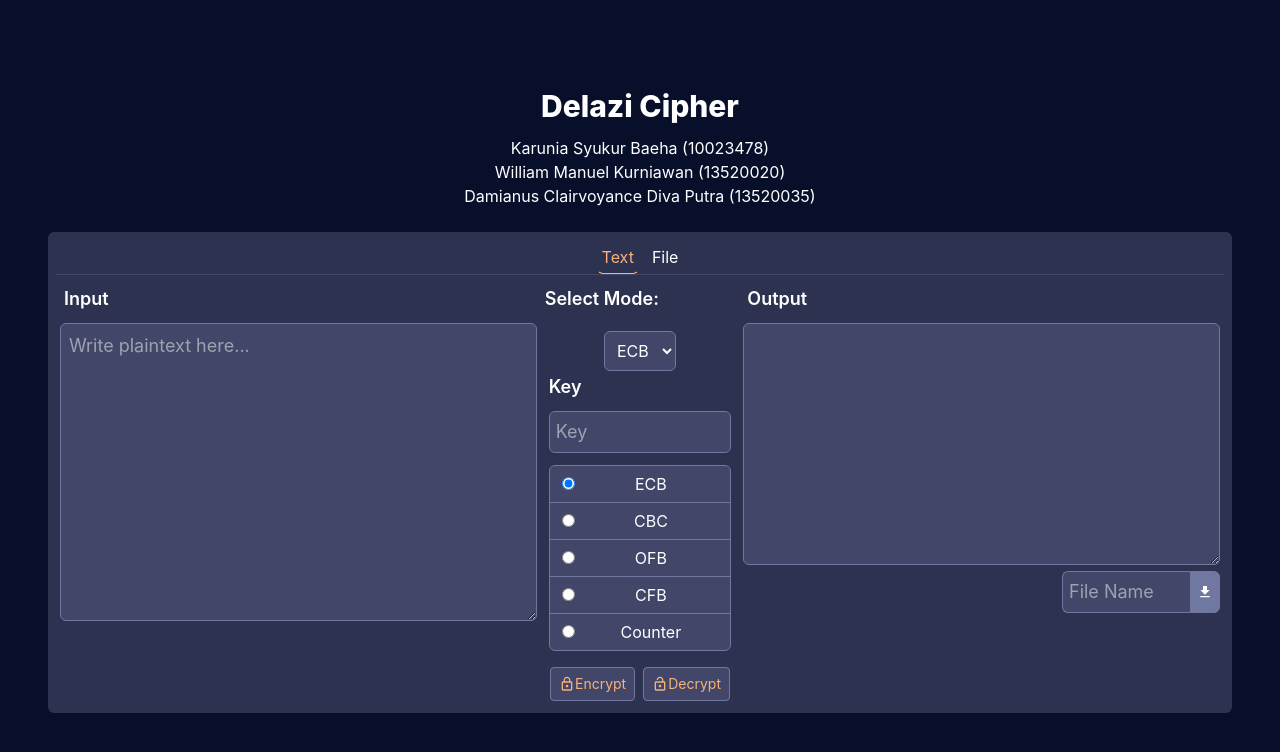
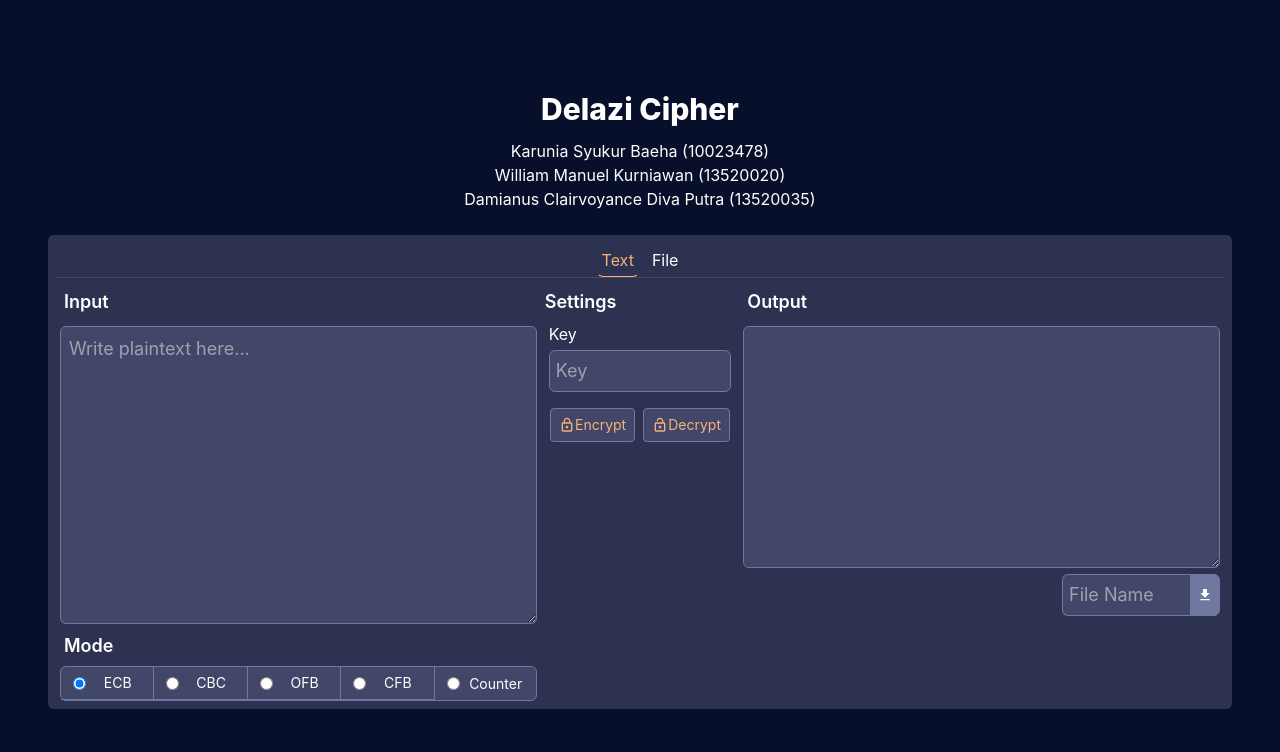
Before and after one commit to dclairvoyance/Tugas3_IF4020_Kripto, a React (Vite) app in the folder frontend/: page / in a window 1280 px wide. Shown: the top 752 px of the page. Built offline with nearby package versions, Linux system fonts and the light colour scheme.

Commit message:
feat: restructure ui

```diff
--- a/frontend/src/components/Delazi.jsx
+++ b/frontend/src/components/Delazi.jsx
@@ -15,10 +15,6 @@ const Delazi = () => {
   const [userInput, setUserInput] = useState("");
   const [userOutput, setUserOutput] = useState("");
   const outputTextArea = useRef(null);
-
-  const [encryptionMode, setEncryptionMode] = useState("ecb");
-  const [cfbBitSize, setCfbBitSize] = useState("2");
-  const [ofbBitSize, setOfbBitSize] = useState("2");
 
   const [key, setKey] = useState("");
   const [mode, setMode] = useState("ecb");
@@ -68,7 +64,7 @@ const Delazi = () => {
           key: key,
           round: round,
           mode: mode,
-          size: size,
+          ...((mode === "cfb" || mode === "ofb") && { size: size }),
         }),
       });
       const data = await response.json();
@@ -134,7 +130,7 @@ const Delazi = () => {
           key: key,
           round: round,
           mode: mode,
-          size: size,
+          ...((mode === "cfb" || mode === "ofb") && { size: size }),
         }),
       });
 
@@ -227,107 +223,100 @@ const Delazi = () => {
                 fileName={fileInputName}
               />
             )}
+
+            <h2 className="h-8 items-center ml-1 mb-1 flex text-lg font-semibold text-white">
+              Mode
+            </h2>
+            {/* mode picker */}
+            <ul className="lg:flex items-center text-white bg-primary_2 rounded-md border border-primary_3 focus:ring-blue-50">
+              <li className="w-full lg:border-r border-b border-primary_3">
+                <div className="flex items-center px-3 h-8">
+                  <input
+                    id="list-ecb"
+                    type="radio"
+                    value="ecb"
+                    className="w-4"
+                    checked={mode === "ecb"}
+                    onChange={(e) => setMode(e.target.value)}
+                  />
+                  <label htmlFor="list-ecb" className="w-full ms-2 text-sm">
+                    ECB
+                  </label>
+                </div>
+              </li>
+              <li className="w-full lg:border-r border-b border-primary_3">
+                <div className="flex items-center px-3 h-8">
+                  <input
+                    id="list-cbc"
+                    type="radio"
+                    value="cbc"
+                    className="w-4"
+                    checked={mode === "cbc"}
+                    onChange={(e) => setMode(e.target.value)}
+                  />
+                  <label htmlFor="list-cbc" className="w-full ms-2 text-sm">
+                    CBC
+                  </label>
+                </div>
+              </li>
+              <li className="w-full lg:border-r border-b border-primary_3">
+                <div className="flex items-center px-3 h-8">
+                  <input
+                    id="list-ofb"
+                    type="radio"
+                    value="ofb"
+                    className="w-4"
+                    checked={mode === "ofb"}
+                    onChange={(e) => setMode(e.target.value)}
+                  />
+                  <label htmlFor="list-ofb" className="w-full ms-2 text-sm">
+                    OFB
+                  </label>
+                </div>
+              </li>
+              <li className="w-full lg:border-r border-b border-primary_3">
+                <div className="flex items-center px-3 h-8">
+                  <input
+                    id="list-cfb"
+                    type="radio"
+                    value="cfb"
+                    className="w-4"
+                    checked={mode === "cfb"}
+                    onChange={(e) => setMode(e.target.value)}
+                  />
+                  <label htmlFor="list-cfb" className="w-full ms-2 text-sm">
+                    CFB
+                  </label>
+                </div>
+              </li>
+              <li className="w-full">
+                <div className="flex items-center px-3 h-8">
+                  <input
+                    id="list-ctr"
+                    type="radio"
+                    value="counter"
+                    className="w-4"
+                    checked={mode === "counter"}
+                    onChange={(e) => setMode(e.target.value)}
+                  />
+                  <label htmlFor="list-ctr" className="w-full ms-2 text-sm">
+                    Counter
+                  </label>
+                </div>
+              </li>
+            </ul>
           </div>
 
+          {/* settings */}
+          <div className="basis-2/12 flex-col mx-1">
+            <h2 className="h-8 items-center flex text-lg font-semibold text-white">
+              Settings
+            </h2>
+
             {/* key */}
-          <div className="basis-2/12 flex-col mx-1">
-            {/* Select Mode */}
-            <h2 className="h-8 items-center mb-4 flex text-lg font-semibold text-white">Select Mode:</h2>
-            <select
-              value={encryptionMode}
-              onChange={(e) => setEncryptionMode(e.target.value)}
-              className="border rounded-md p-2 bg-primary_2 rounded-md border border-primary_3 text-white-800 focus:outline-none focus:ring-2 focus:ring-blue-50"
-            >
-              <option value="ecb" >ECB</option>
-              <option value="cbc">CBC</option>
-              <option value="cfb">CFB</option>
-              <option value="ofb">OFB</option>
-              <option value="ctr">CTR</option>
-            </select>
-
-            {encryptionMode === "cfb" && (
-              <div className="mt-3">
-                <h3 className="h-8 items-center ml-1 mt-3 flex text-lg font-semibold text-white">Select CFB Bit Size:</h3>
-                <div className="flex items-center space-x-4">
-                  <label className="flex items-center">
-                    <input
-                      type="radio"
-                      value="2"
-                      checked={cfbBitSize === "2"}
-                      onChange={(e) => setCfbBitSize(e.target.value)}
-                      className="form-radio text-primary_2 focus:ring-2 focus:ring-blue-500"
-                    />
-                    <span className="text-white ml-2">2 bit</span>
-                  </label>
-                  <label className="flex items-center">
-                    <input
-                      type="radio"
-                      value="4"
-                      checked={cfbBitSize === "4"}
-                      onChange={(e) => setCfbBitSize(e.target.value)}
-                      className="form-radio text-primary_2 focus:ring-2 focus:ring-blue-500"
-                    />
-                    <span className="text-white ml-2">4 bit</span>
-                  </label>
-                  <label className="flex items-center">
-                    <input
-                      type="radio"
-                      value="8"
-                      checked={cfbBitSize === "8"}
-                      onChange={(e) => setCfbBitSize(e.target.value)}
-                      className="form-radio text-primary_2 focus:ring-2 focus:ring-blue-500"
-                    />
-                    <span className="text-white ml-2">8 bit</span>
-                  </label>
-                </div>
-              </div>
-            )}
-
-
-            {encryptionMode === "ofb" && (
-              <div className="mb-4">
-                <h2 className="h-8 items-center ml-1 mt-4 flex text-lg font-semibold text-white">Select OFB Bit Size:</h2>
-                <div className="flex items-center space-x-4">
-                  <label className="flex items-center">
-                    <input
-                      type="radio"
-                      value="2"
-                      checked={ofbBitSize === "2"}
-                      onChange={(e) => setOfbBitSize(e.target.value)}
-                      className="form-radio text-primary_2 focus:ring-2 focus:ring-blue-500"
-                    />
-                    <span className="text-white ml-2">2 bit</span>
-                  </label>
-                  <label className="flex items-center">
-                    <input
-                      type="radio"
-                      value="4"
-                      checked={ofbBitSize === "4"}
-                      onChange={(e) => setOfbBitSize(e.target.value)}
-                      className="form-radio text-primary_2 focus:ring-2 focus:ring-blue-500"
-                    />
-                    <span className="text-white ml-2">4 bit</span>
-                  </label>
-                  <label className="flex items-center">
-                    <input
-                      type="radio"
-                      value="8"
-                      checked={ofbBitSize === "8"}
-                      onChange={(e) => setOfbBitSize(e.target.value)}
-                      className="form-radio text-primary_2 focus:ring-2 focus:ring-blue-500"
-                    />
-                    <span className="text-white ml-2">8 bit</span>
-                  </label>
-                </div>
-              </div>
-            )}
-
-            {/* Select Mode */}
-
-
-            <h2 className="h-8 items-center ml-1 mb-2 flex text-lg font-semibold text-white">
+            <h3 className="h-8 items-center ml-1 flex text-md text-white">
               Key
-            </h2>
+            </h3>
             <div className="flex-col mx-1 mb-3">
               <input
                 id="key"
@@ -338,84 +327,59 @@ const Delazi = () => {
               ></input>
             </div>
 
-            {/* mode picker */}
-            <ul className="mx-1 mb-3 text-white bg-primary_2 rounded-md border border-primary_3 focus:ring-blue-50">
-              <li className="w-full border-b border-primary_3 rounded-t-md">
-                <div className="flex items-center px-3 h-9">
+            {/* byte size picker */}
+            {(mode === "cfb" || mode === "ofb") && (
+              <div className="mx-1 mb-2">
+                <h3 className="h-full mb-1 items-center flex text-md text-white">
+                  OFB/CFB Byte Size
+                </h3>
+
+                <ul className="lg:flex text-white bg-primary_2 rounded-md border border-primary_3">
+                  <li className="w-full border-b lg:border-r border-primary_3">
+                    <div className="flex items-center px-3 h-8">
                       <input
-                    id="list-ecb"
+                        id="size-2"
                         type="radio"
-                    value="ecb"
-                    className="w-4"
-                    checked={mode === "ecb"}
-                    onChange={(e) => setMode(e.target.value)}
+                        value={2}
+                        checked={size === 2}
+                        onChange={(e) => setSize(parseInt(e.target.value))}
                       />
-                  <label htmlFor="list-ecb" className="w-full ms-2">
-                    ECB
+                      <label htmlFor="size-2" className="w-full ms-2 text-sm">
+                        2B
                       </label>
                     </div>
                   </li>
-              <li className="w-full border-b border-primary_3 rounded-t-md">
-                <div className="flex items-center px-3 h-9">
+                  <li className="w-full border-b lg:border-r border-primary_3">
+                    <div className="flex items-center px-3 h-8">
                       <input
-                    id="list-cbc"
+                        id="size-4"
                         type="radio"
-                    value="cbc"
-                    className="w-4"
-                    checked={mode === "cbc"}
-                    onChange={(e) => setMode(e.target.value)}
+                        value={4}
+                        checked={size === 4}
+                        onChange={(e) => setSize(parseInt(e.target.value))}
                       />
-                  <label htmlFor="list-cbc" className="w-full ms-2">
-                    CBC
+                      <label htmlFor="size-4" className="w-full ms-2 text-sm">
+                        4B
                       </label>
                     </div>
                   </li>
-              <li className="w-full border-b border-primary_3 rounded-t-md">
-                <div className="flex items-center px-3 h-9">
+                  <li className="w-full border-primary_3">
+                    <div className="flex items-center px-3 h-8">
                       <input
-                    id="list-ofb"
+                        id="size-8"
                         type="radio"
-                    value="ofb"
-                    className="w-4"
-                    checked={mode === "ofb"}
-                    onChange={(e) => setMode(e.target.value)}
+                        value={8}
+                        checked={size === 8}
+                        onChange={(e) => setSize(parseInt(e.target.value))}
                       />
-                  <label htmlFor="list-ofb" className="w-full ms-2">
-                    OFB
-                  </label>
-                </div>
-              </li>
-              <li className="w-full border-b border-primary_3 rounded-t-md">
-                <div className="flex items-center px-3 h-9">
-                  <input
-                    id="list-cfb"
-                    type="radio"
-                    value="cfb"
-                    className="w-4"
-                    checked={mode === "cfb"}
-                    onChange={(e) => setMode(e.target.value)}
-                  />
-                  <label htmlFor="list-cfb" className="w-full ms-2">
-                    CFB
-                  </label>
-                </div>
-              </li>
-              <li className="w-full rounded-t-md">
-                <div className="flex items-center px-3 h-9">
-                  <input
-                    id="list-ctr"
-                    type="radio"
-                    value="counter"
-                    className="w-4"
-                    checked={mode === "counter"}
-                    onChange={(e) => setMode(e.target.value)}
-                  />
-                  <label htmlFor="list-ctr" className="w-full ms-2">
-                    Counter
+                      <label htmlFor="size-8" className="w-full ms-2 text-sm">
+                        8B
                       </label>
                     </div>
                   </li>
                 </ul>
+              </div>
+            )}
 
             <div className="lg:flex">
               <button
--- a/frontend/src/pages/Home.jsx
+++ b/frontend/src/pages/Home.jsx
@@ -3,9 +3,9 @@ import Delazi from "../components/Delazi";
 const Home = () => {
   return (
     <>
-      <div className="text-white mx-auto my-auto w-full p-12">
+      <div className="text-white mx-auto my-auto w-full p-4 lg:p-12">
         <h1 className="text-3xl font-extrabold mb-3">Delazi Cipher</h1>
-        <div className="mb-6">
+        <div className="mb-3 lg:mb-6">
           <h2>Karunia Syukur Baeha (10023478)</h2>
           <h2>William Manuel Kurniawan (13520020)</h2>
           <h2>Damianus Clairvoyance Diva Putra (13520035)</h2>
```
Also changed, not shown: frontend/src/App.jsx (+4 -5 lines), 1 other file (tests, documents, lock files or other folders). Lines whose indentation alone changed are shown as unchanged.
